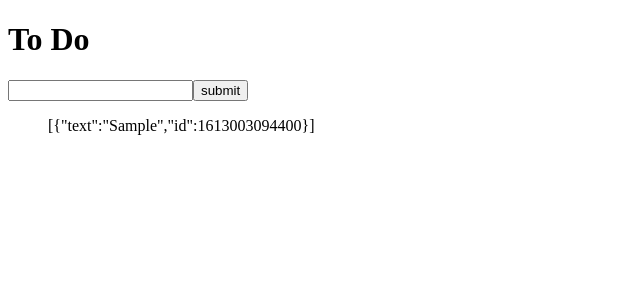
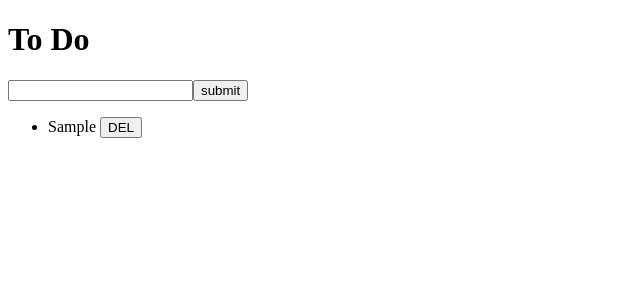
Before and after one commit to donghyuk-yoo/vanilla-redux, a React (Create React App) app: page /#/ in a window 1280 px wide. Both pictures are taken after typing "Sample" into the empty fields and a click on the button "submit". Shown: the top 300 px of the page, without its empty margins (0-640 px from the left). Built offline with nearby package versions, Linux system fonts and the light colour scheme.

Commit message:
Deleting

```diff
--- /dev/null
+++ b/src/components/ToDo.js
@@ -0,0 +1,20 @@
+import React from "react";
+import { connect } from "react-redux";
+import { actionCreators } from "../store";
+
+function ToDo({ text, onBtnClick }) {
+  return (
+    <li>
+      {text} <button onClick={onBtnClick}>DEL</button>
+    </li>
+  );
+}
+
+function mapDispatchToProps(dispatch, ownProps) {
+  return {
+    onBtnClick: () => dispatch(actionCreators.deleteToDo(ownProps.id)),
+  };
+}
+// redux store와 연결 및 function ToDo에 props 전달
+// connect(state,dispatch)
+export default connect(null, mapDispatchToProps)(ToDo);
--- a/src/routes/Home.js
+++ b/src/routes/Home.js
@@ -1,28 +1,31 @@
 import React, { useState } from "react";
 import { connect } from "react-redux";
+import ToDo from "../components/ToDo";
 import { actionCreators } from "../store";
 // connect에서 받은 props(toDos)를 인자로
-function Home({toDos, addToDo }) {
-  const [text,setText] = useState("");
+function Home({ toDos, addToDo }) {
+  const [text, setText] = useState("");
 
   const onChange = (e) => {
     setText(e.target.value);
-  }
+  };
   const onSubmit = (e) => {
     e.preventDefault();
     addToDo(text);
     setText("");
-  }
+  };
 
   return (
     <>
       <h1>To Do</h1>
       <form onSubmit={onSubmit}>
-      <input type="text" value={text} onChange={onChange}/>
+        <input type="text" value={text} onChange={onChange} />
         <button type="submit">submit</button>
       </form>
       <ul>
-      {JSON.stringify(toDos)}
+        {toDos.map((toDo) => (
+          <ToDo {...toDo} key={toDo.id} />
+        ))}
       </ul>
     </>
   );
@@ -31,14 +34,13 @@
 function mapStateToProps(state, ownProps) {
   // 리턴한 것을 HOME에 props로 전달
   return { toDos: state };
-
 }
 
 function mapDispatchToProps(dispatch) {
   return {
-    addToDo: (text) => dispatch(actionCreators.addToDo(text))
+    addToDo: (text) => dispatch(actionCreators.addToDo(text)),
   };
 }
 // 함수(여기선 mapStateToProps)와 컴포넌트(여기선 HOME)를 이용해 react-redux의 connect를 이용
 // mapStateToProps 함수에 store 연결, redux state로부터 컴포넌트(여기선 HOME)에 prop으로 전달
-export default connect(mapStateToProps, mapDispatchToProps)(Home) ;
+export default connect(mapStateToProps, mapDispatchToProps)(Home);
--- a/src/store.js
+++ b/src/store.js
@@ -1,19 +1,19 @@
-import {createStore} from "redux";
+import { createStore } from "redux";
 
 const ADD = "ADD";
 const DELETE = "DELETE";
 
-const addToDo = text => {
+const addToDo = (text) => {
   return {
     type: "ADD",
-    text
+    text,
   };
 };
 
-const deleteToDo = id => {
+const deleteToDo = (id) => {
   return {
     type: "DELETE",
-    id
+    id: parseInt(id),
   };
 };
 
@@ -22,7 +22,7 @@
     case ADD:
       return [{ text: action.text, id: Date.now() }, ...state];
     case DELETE:
-      return state.filter(toDo => toDo.id !== action.id);
+      return state.filter((toDo) => toDo.id !== action.id);
     default:
       return state;
   }
@@ -32,7 +32,7 @@
 
 export const actionCreators = {
   addToDo,
-  deleteToDo
-}
+  deleteToDo,
+};
 
 export default store;
```
Also changed, not shown: 2 other files (tests, documents, lock files or other folders). Lines whose indentation alone changed are shown as unchanged.
